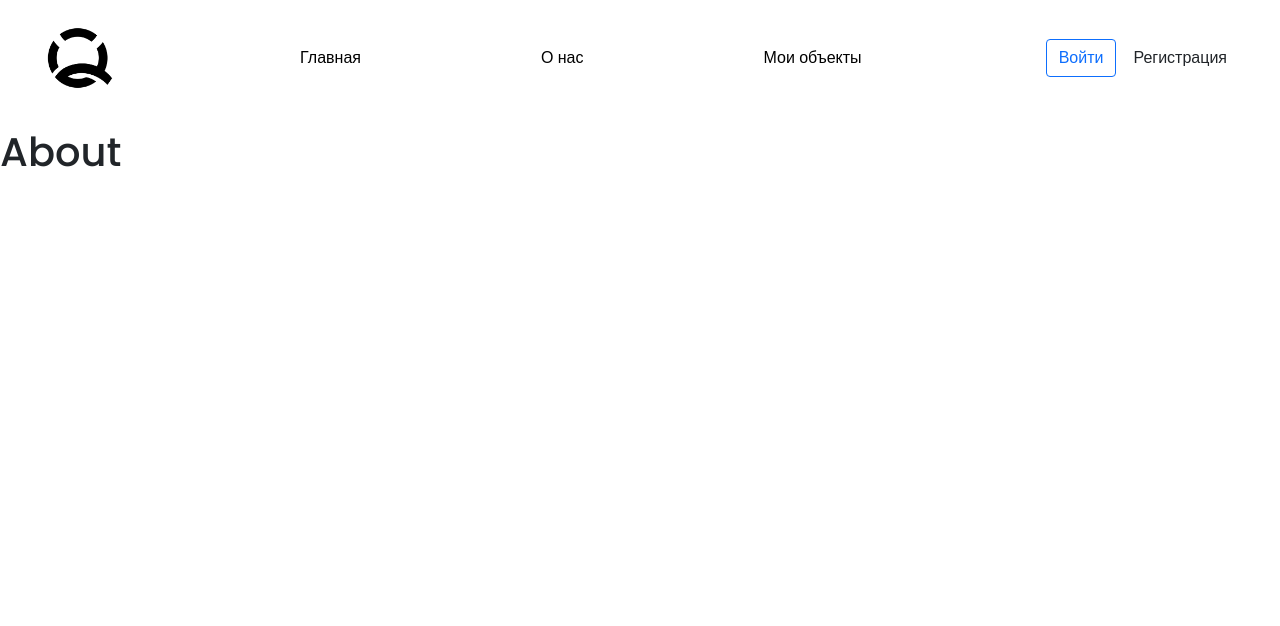
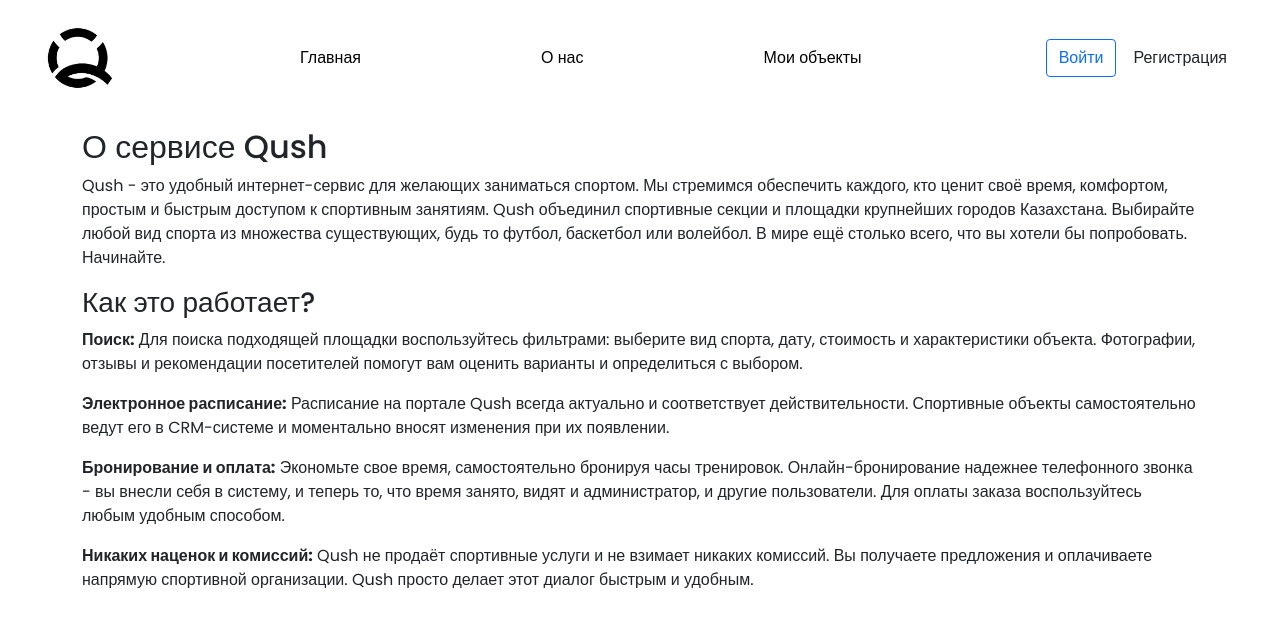
Before and after one commit to SultokTheF/QUSH, a React (Create React App) app: page /about in a window 1280 px wide. Shown: the top 626 px of the page. Built offline with nearby package versions, Linux system fonts and the light colour scheme.

Commit message:
About page

```diff
--- a/src/pages/About.js
+++ b/src/pages/About.js
@@ -1,9 +1,32 @@
 import React from 'react'
+import { Container, Row, Col } from 'react-bootstrap';
 
 export default function About() {
   return (
     <div className='content'>
-      <h1>About</h1>
+      <Container>
+        <Row>
+          <Col>
+            <h2>О сервисе Qush</h2>
+            <p>
+              Qush - это удобный интернет-сервис для желающих заниматься спортом. Мы стремимся обеспечить каждого, кто ценит своё время, комфортом, простым и быстрым доступом к спортивным занятиям. Qush объединил спортивные секции и площадки крупнейших городов Казахстана. Выбирайте любой вид спорта из множества существующих, будь то футбол, баскетбол или волейбол. В мире ещё столько всего, что вы хотели бы попробовать. Начинайте.
+            </p>
+            <h3>Как это работает?</h3>
+            <p>
+              <strong>Поиск:</strong> Для поиска подходящей площадки воспользуйтесь фильтрами: выберите вид спорта, дату, стоимость и характеристики объекта. Фотографии, отзывы и рекомендации посетителей помогут вам оценить варианты и определиться с выбором.
+            </p>
+            <p>
+              <strong>Электронное расписание:</strong> Расписание на портале Qush всегда актуально и соответствует действительности. Спортивные объекты самостоятельно ведут его в CRM-системе и моментально вносят изменения при их появлении.
+            </p>
+            <p>
+              <strong>Бронирование и оплата:</strong> Экономьте свое время, самостоятельно бронируя часы тренировок. Онлайн-бронирование надежнее телефонного звонка - вы внесли себя в систему, и теперь то, что время занято, видят и администратор, и другие пользователи. Для оплаты заказа воспользуйтесь любым удобным способом.
+            </p>
+            <p>
+              <strong>Никаких наценок и комиссий:</strong> Qush не продаёт спортивные услуги и не взимает никаких комиссий. Вы получаете предложения и оплачиваете напрямую спортивной организации. Qush просто делает этот диалог быстрым и удобным.
+            </p>
+          </Col>
+        </Row>
+      </Container>
     </div>
   )
 }
--- a/src/pages/Objects/Rent.js
+++ b/src/pages/Objects/Rent.js
@@ -2,7 +2,6 @@
 import { useParams } from 'react-router-dom';
 
 import Status from '../../components/Status';
-import Checkbox from '../../components/Checkbox';
 
 export default function Rent( props ) {
     const  params = useParams();
@@ -11,34 +10,23 @@
     const [rents, setRents] = useState( null );
 
     const [selectedIds, setSelectedIds] = useState([]);
+    const [selectedTimeFroms, setSelectedTimeFroms] = useState([]);
+    const [selectedTimeTos, setSelectedTimeTos] = useState([]);
 
-    const handleCheckboxChange = (event, id) => {
+    const handleCheckboxChange = (event, id, timeFrom, timeTo) => {
         const { checked } = event.target;
         if (checked) {
-            setSelectedIds([...selectedIds, id]);
+          setSelectedIds([...selectedIds, id]);
+          setSelectedTimeFroms([...selectedTimeFroms, timeFrom]);
+          setSelectedTimeTos([...selectedTimeTos, timeTo]);
         } else {
-            setSelectedIds(selectedIds.filter((selectedId) => selectedId !== id));
+          setSelectedIds(selectedIds.filter((selectedId) => selectedId !== id));
+          setSelectedTimeFroms(selectedTimeFroms.filter((selectedTime) => selectedTime !== timeFrom));
+          setSelectedTimeTos(selectedTimeTos.filter((selectedTime) => selectedTime !== timeTo));
         }
     };
 
     const handleTicketChange = async ( e ) => {
-        for( const id of selectedIds ) {
-            try {
-                const response = await fetch( `http://127.0.0.1:8001/rent/ticket-change/${id}` );
-
-                if(response.ok) {
-                    console.log(`API request successful for ID ${id}`);
-                    // Do something with the successful response
-                } else {
-                    console.error(`API request failed for ID ${id}`);
-                    // Handle error case
-                }
-            } catch (error) {
-                console.error(`Error occurred for ID ${id}:`, error);
-                // Handle error case
-            }
-        }
-
         e.preventDefault();
         try {
             const res = await fetch( 'http://127.0.0.1:8001/rent/rent/', {
@@ -49,11 +37,34 @@
                 body: JSON.stringify( {
                     client_id: 1,
                     field_id: fieldId,
-                    num_tickets: selectedIds.length
+                    num_tickets: selectedIds.length,
+                    time_from: 0,
+                    time_to: 0
                 } ),
             } );
             if( res.status === 200 ) {
-                alert( "doodosa" );
+                for (const id of selectedIds) {
+                    const index = selectedIds.indexOf(id);
+                    const timeFrom = selectedTimeFroms[index];
+                    const timeTo = selectedTimeTos[index];
+
+                    try {
+                      const response = await fetch(`http://127.0.0.1:8001/rent/ticket-change/${timeFrom}/${timeTo}/${id}`);
+
+                      if (response.ok) {
+                        console.log(`API request successful for ID ${id}`);
+                        // Do something with the successful response
+                      } else {
+                        console.error(`API request failed for ID ${id}`);
+                        // Handle error case
+                      }
+                    } catch (error) {
+                      console.error(`Error occurred for ID ${id}:`, error);
+                      // Handle error case
+                    }
+                }
+
+                window.location.reload( false );
             }
         } catch( err ) {
             // console.log( timeFrom );
@@ -136,7 +147,7 @@
                                                         class="form-check-input"
                                                         type="checkbox"
                                                         checked={selectedIds.includes(rent.id)}
-                                                        onChange={(event) => handleCheckboxChange(event, rent.id)}
+                                                        onChange={(event) => handleCheckboxChange(event, rent.id, rent.time_from, rent.time_to)}
                                                         />
                                                 </div>
                                             </div>
```
